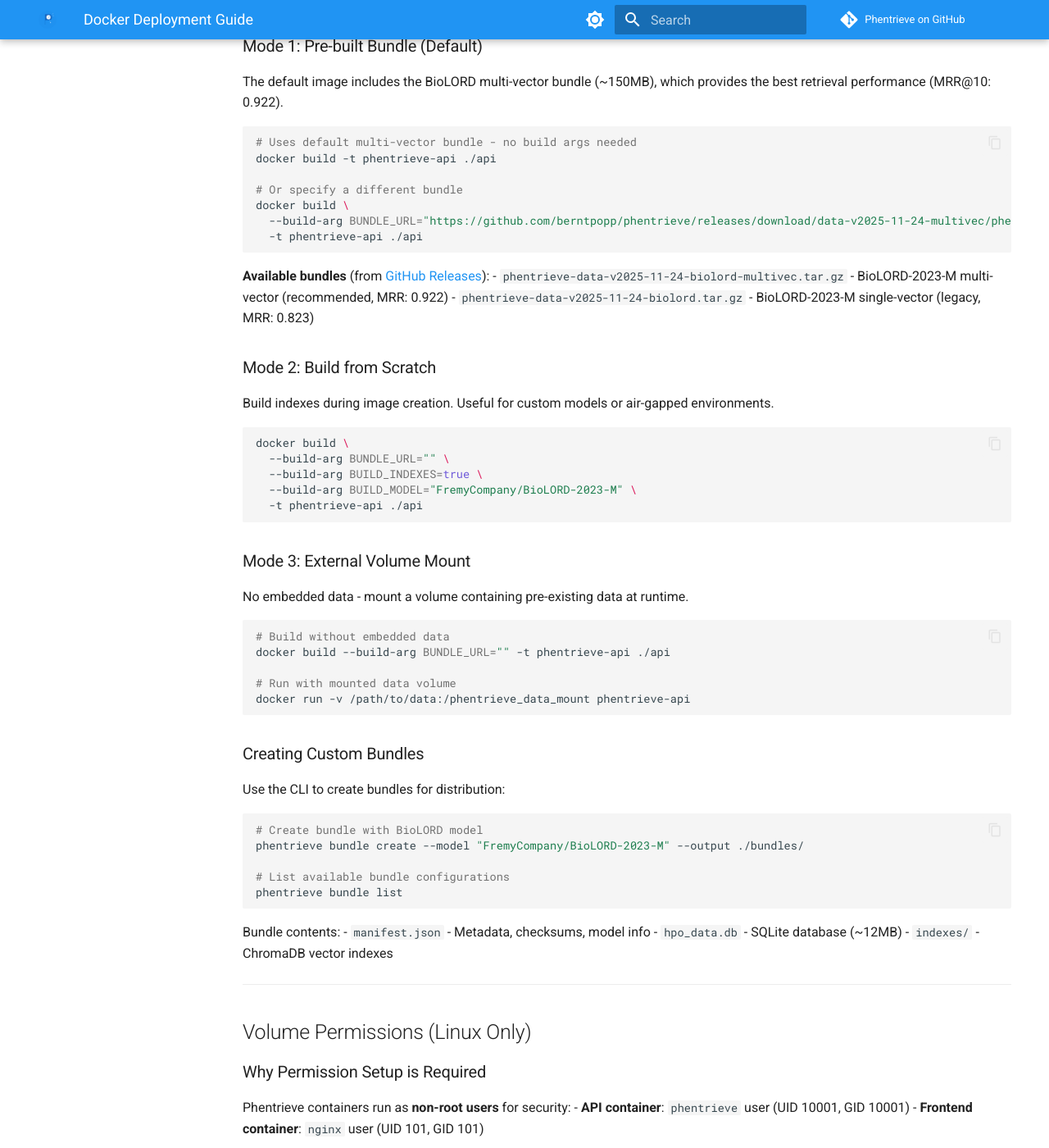
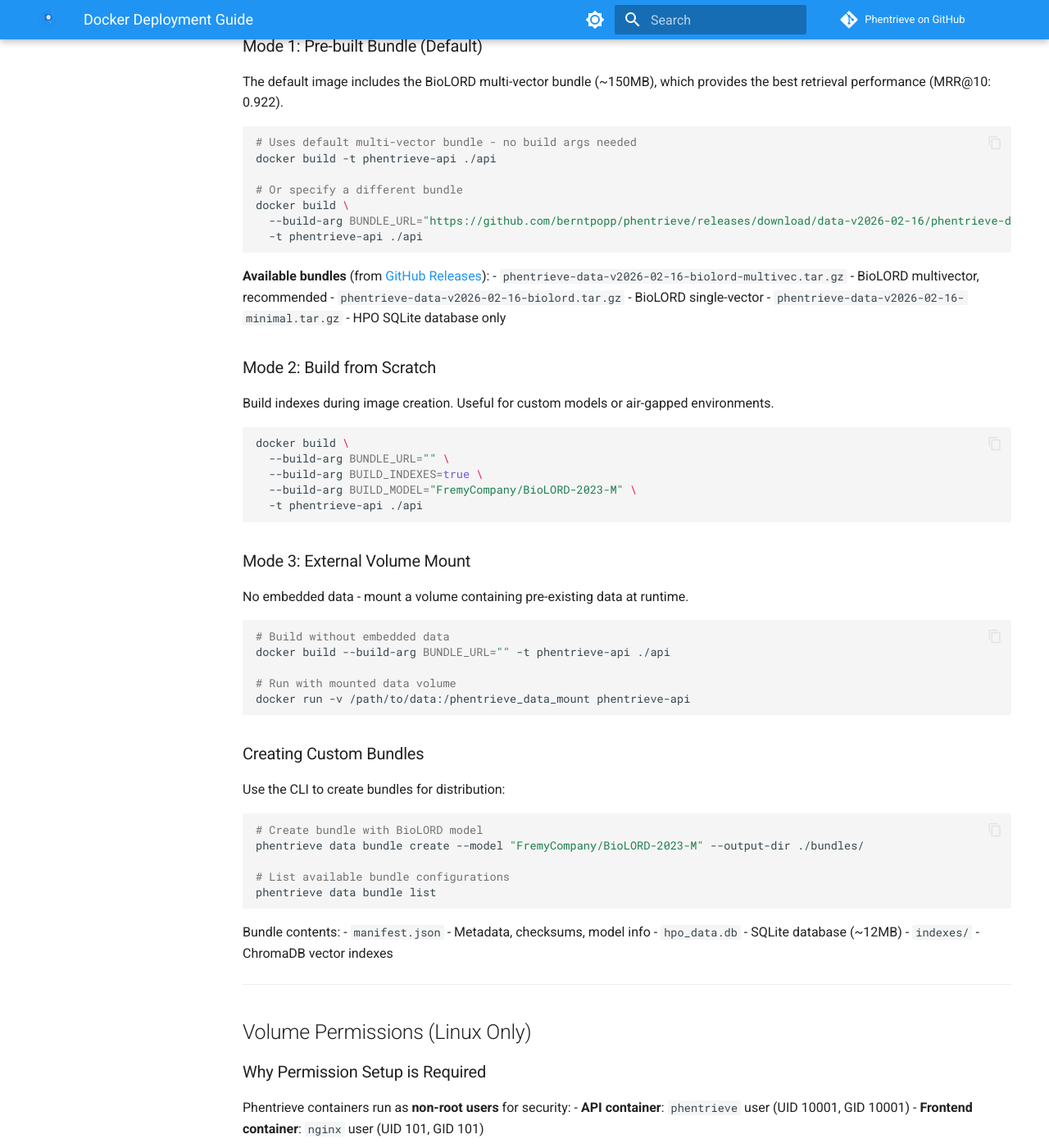
Before and after one commit to berntpopp/phentrieve, an MkDocs documentation site: the page built from docs/DOCKER-DEPLOYMENT.md, in a window 1280 px wide and 1400 px high, scrolled down 3697 px. Shown: the whole window at 82% size. Built offline with MkDocs 1.6.1 and Material for MkDocs 9.7.7, drawn with Linux system fonts in a browser that asks for light colours; comment, search, counter and statistics services are not loaded.

Commit message:
docs: point data bundle docs at HPO v2026-02-16

````diff
--- a/docs/DOCKER-DEPLOYMENT.md
+++ b/docs/DOCKER-DEPLOYMENT.md
@@ -168,13 +168,14 @@ docker build -t phentrieve-api ./api
 
 # Or specify a different bundle
 docker build \
-  --build-arg BUNDLE_URL="https://github.com/berntpopp/phentrieve/releases/download/data-v2025-11-24-multivec/phentrieve-data-v2025-11-24-biolord-multivec.tar.gz" \
+  --build-arg BUNDLE_URL="https://github.com/berntpopp/phentrieve/releases/download/data-v2026-02-16/phentrieve-data-v2026-02-16-biolord-multivec.tar.gz" \
   -t phentrieve-api ./api
 ```
 
 **Available bundles** (from [GitHub Releases](https://github.com/berntpopp/phentrieve/releases)):
-- `phentrieve-data-v2025-11-24-biolord-multivec.tar.gz` - BioLORD-2023-M multi-vector (recommended, MRR: 0.922)
-- `phentrieve-data-v2025-11-24-biolord.tar.gz` - BioLORD-2023-M single-vector (legacy, MRR: 0.823)
+- `phentrieve-data-v2026-02-16-biolord-multivec.tar.gz` - BioLORD multivector, recommended
+- `phentrieve-data-v2026-02-16-biolord.tar.gz` - BioLORD single-vector
+- `phentrieve-data-v2026-02-16-minimal.tar.gz` - HPO SQLite database only
 
 ### Mode 2: Build from Scratch
 
@@ -206,10 +207,10 @@ Use the CLI to create bundles for distribution:
 
 ```bash
 # Create bundle with BioLORD model
-phentrieve bundle create --model "FremyCompany/BioLORD-2023-M" --output ./bundles/
+phentrieve data bundle create --model "FremyCompany/BioLORD-2023-M" --output-dir ./bundles/
 
 # List available bundle configurations
-phentrieve bundle list
+phentrieve data bundle list
 ```
 
 Bundle contents:
````
Also changed, not shown: .planning/analysis/2026-05-22-hpo-data-release-runbook.md (+12 -4 lines), 1 other file.
